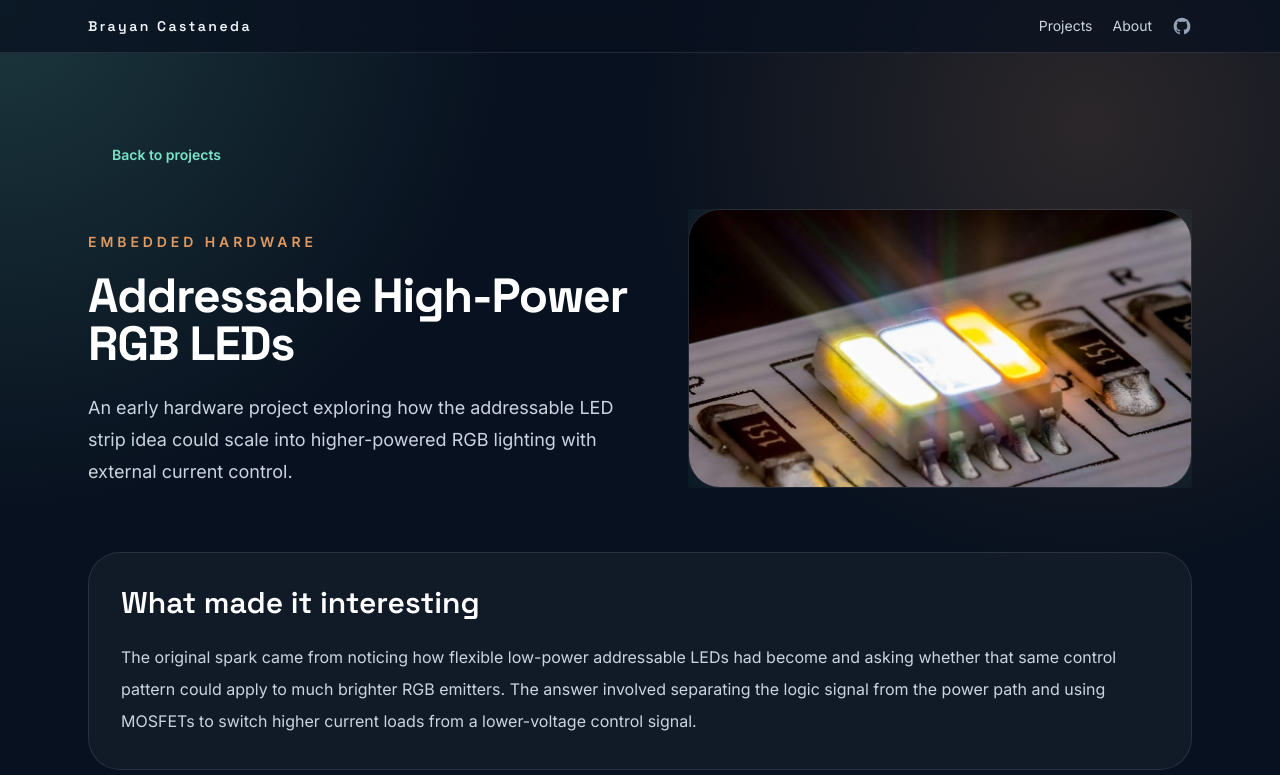
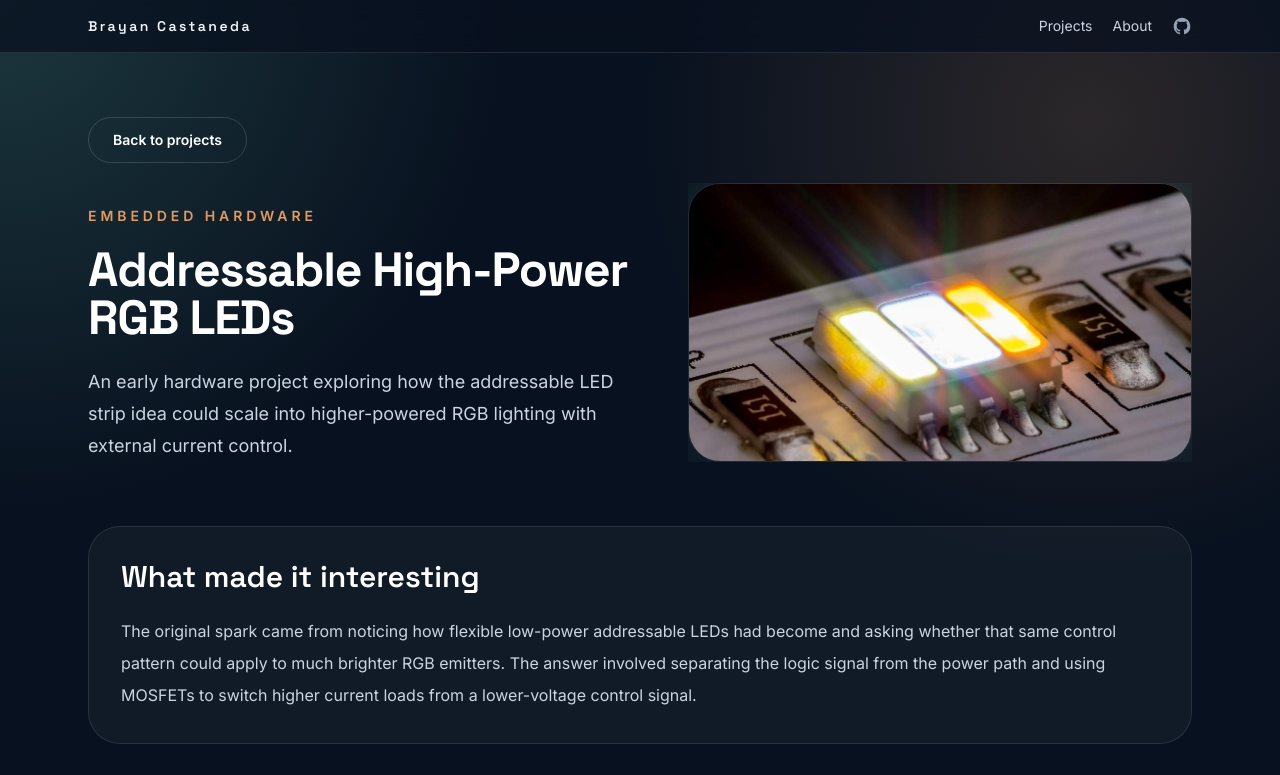
Before and after one commit to castab/My-Bootstrap4-Website, a Next.js app: page /projects/rgb-leds in a window 1280 px wide. Shown: the top 775 px of the page. Built offline with nearby package versions, Linux system fonts and the light colour scheme.

Commit message:
Tighten project page header spacing (#22)
* Tighten project page header spacing

* Clarify local Next docs instructions

```diff
--- a/components/ProjectPage.tsx
+++ b/components/ProjectPage.tsx
@@ -12,7 +12,7 @@
 
 export function ProjectHero({ eyebrow, title, summary, image, imageAlt = '' }: ProjectHeroProps) {
   return (
-    <header className="mt-8 grid gap-10 md:grid-cols-[1fr_0.9fr] md:items-end">
+    <header className="mt-5 grid gap-10 md:grid-cols-[1fr_0.9fr] md:items-end">
       <PageIntro eyebrow={eyebrow} title={title} summary={summary} accent="copper" />
       {image ? <ExpandableImage className="rounded-[2rem] border border-white/10 object-cover shadow-glow" src={image} alt={imageAlt} caption={title} /> : null}
     </header>
@@ -21,9 +21,9 @@
 
 export function ProjectShell({ children }: { children: ReactNode }) {
   return (
-    <main className="py-20">
+    <main className="py-12 sm:py-16">
       <Container className="max-w-5xl">
-        <ButtonLink href="/projects" variant="ghost">
+        <ButtonLink href="/projects" variant="secondary">
           Back to projects
         </ButtonLink>
         {children}
```
Also changed, not shown: 1 other file (tests, documents, lock files or other folders).
